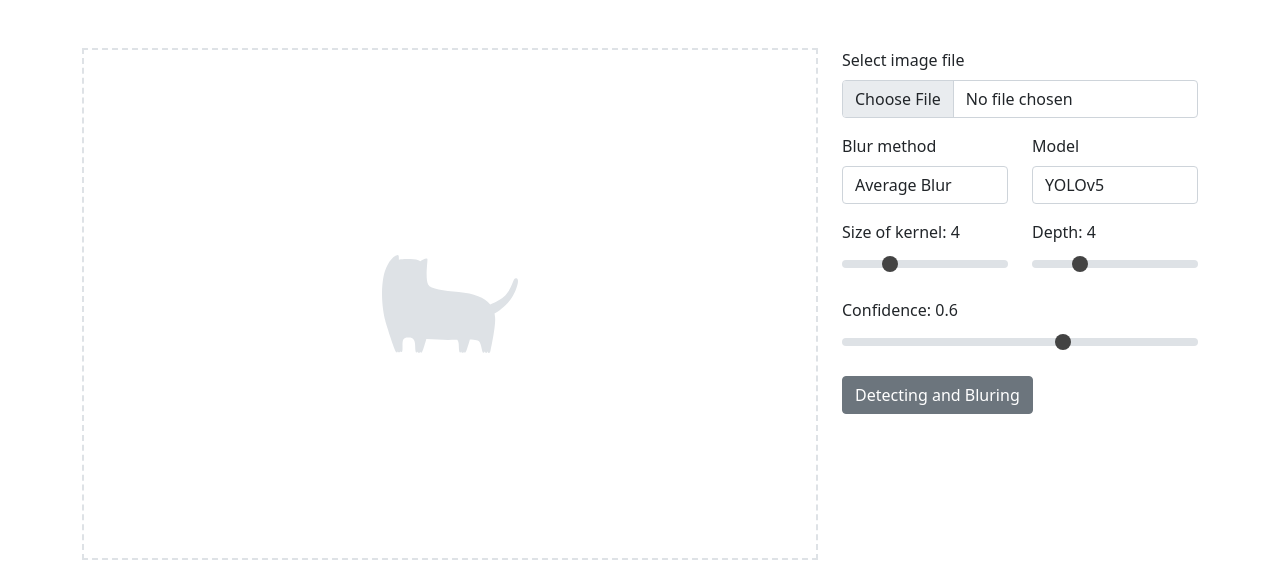
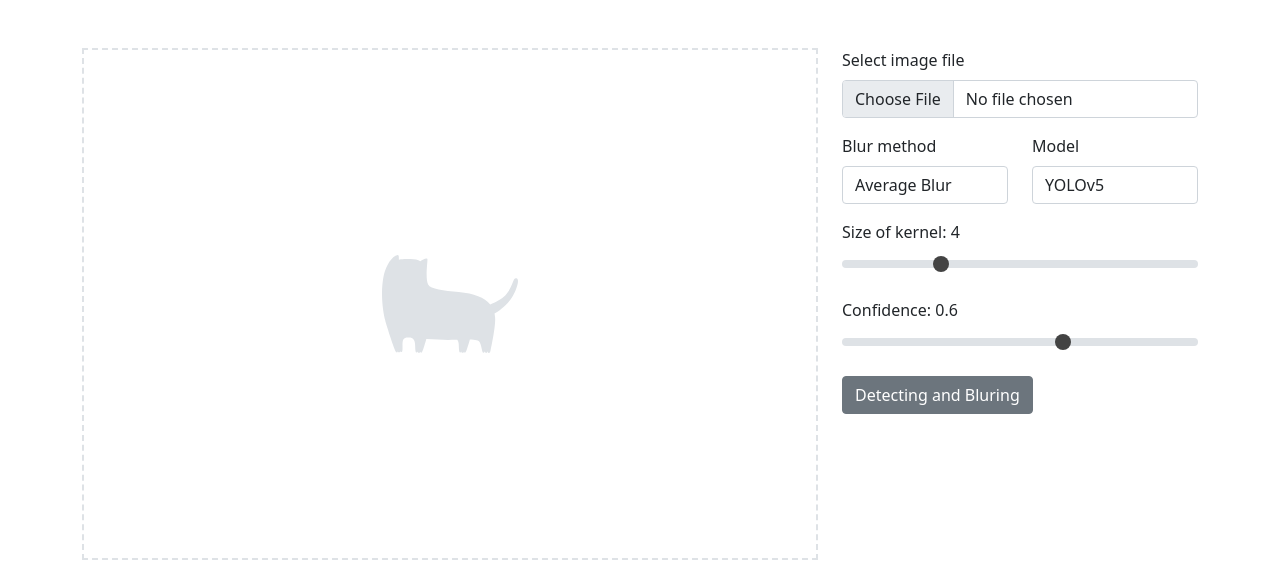
Before and after one commit to 19520195/CS406.M11, a Flask app: template templates/ultralytics.html in a window 1280 px wide. Shown: the top 564 px of the page. Run offline with Flask 2, Linux system fonts and the light colour scheme; the template is opened without the code that fills it, so the values that code supplies are empty.

Commit message:
Hide depth range

```diff
--- a/templates/ultralytics.html
+++ b/templates/ultralytics.html
@@ -76,7 +76,7 @@
             <output>4</output>
             <input type="range" class="form-range" min="0" max="15" value="4" oninput="this.previousElementSibling.value=this.value">
           </div>
-          <div id="slide-of-depth" class="col">
+          <div id="slide-of-depth" class="col" style="display: none;">
             <label class="form-label">Depth:</label>
             <output>4</output>
             <input type="range" class="form-range" min="0" max="15" value="4" oninput="this.previousElementSibling.value=this.value">
```
